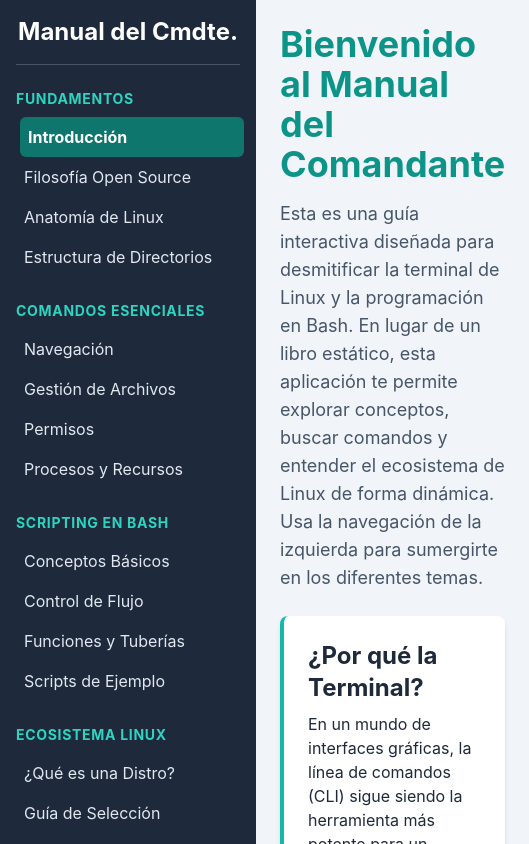
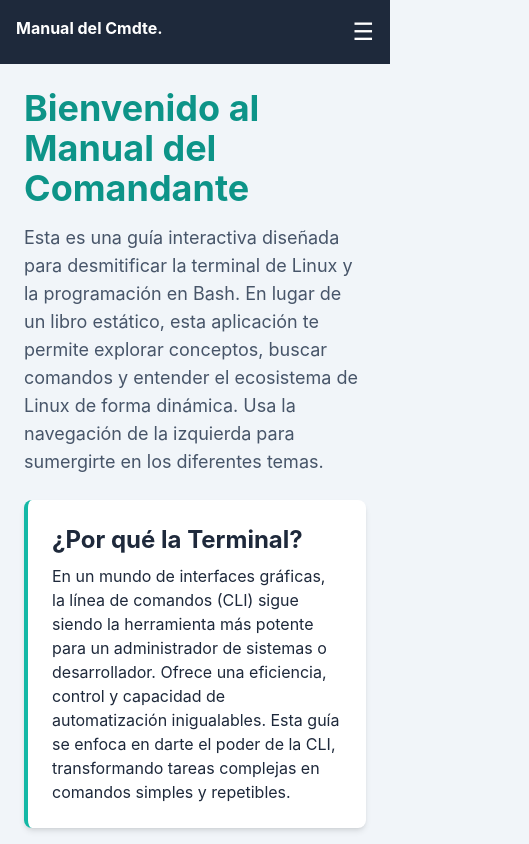
Before and after one commit to AlexielArdilla/manual-linux, a plain HTML site: page index.html in a window 390 px wide. Shown: the top 844 px of the page, 529 px wide, since content can reach past the window. Drawn offline with nearby package versions, Linux system fonts and the light colour scheme.

Commit message:
haciendola responsive

```diff
--- a/index.html
+++ b/index.html
@@ -31,11 +31,9 @@
             background-color: #0f766e; /* teal-700 */
             color: #ffffff;
             font-weight: 700;
-            transform: translateX(4px);
         }
         .nav-link:not(.active):hover {
             background-color: #374151; /* gray-700 */
-            transform: translateX(2px);
         }
         .content-section {
             display: none;
@@ -69,13 +67,28 @@
             height: 40vh;
             max-height: 400px;
         }
+        /* Estilos para la barra lateral responsiva */
+        .sidebar {
+            transition: transform 0.3s ease-in-out;
+        }
+        .sidebar-open {
+            transform: translateX(0) !important;
+        }
     </style>
 </head>
 <body class="bg-slate-100 text-slate-800">
 
-    <div class="flex min-h-screen">
+    <div class="relative min-h-screen md:flex">
+        <!-- Botón de menú para móvil -->
+        <div class="bg-slate-800 text-slate-100 flex justify-between md:hidden">
+            <a href="#" class="block p-4 text-white font-bold">Manual del Cmdte.</a>
+            <button id="mobile-menu-button" class="p-4 focus:outline-none focus:bg-slate-700">
+                <span class="text-white text-2xl">&#9776;</span> <!-- Hamburger Icon -->
+            </button>
+        </div>
+
         <!-- Barra de Navegación Lateral -->
-        <aside class="w-64 bg-slate-800 text-slate-200 p-4 flex-shrink-0 flex flex-col fixed h-full overflow-y-auto">
+        <aside id="sidebar" class="sidebar bg-slate-800 text-slate-200 w-64 space-y-6 py-7 px-2 absolute inset-y-0 left-0 transform -translate-x-full md:relative md:translate-x-0 z-30">
             <h1 class="text-2xl font-bold text-white mb-6 text-center border-b border-slate-600 pb-4">Manual del Cmdte.</h1>
             <nav id="main-nav" class="flex-grow">
                 <ul>
@@ -105,7 +118,7 @@
         </aside>
 
         <!-- Contenido Principal -->
-        <main class="ml-64 flex-1 p-6 md:p-10">
+        <main class="flex-1 p-6 md:p-10">
             <div id="content-container">
                 <!-- Sección de Introducción -->
                 <section id="introduccion" class="content-section">
@@ -410,7 +423,7 @@ fi</code></pre>
                     <h2 class="text-3xl font-bold mb-4">Guía de Selección de Distribuciones</h2>
                     <p class="text-slate-600 mb-6">La "mejor" distro no existe; la elección correcta depende de ti. Usa los filtros para encontrar la distro que mejor se adapte a tu perfil y explora el gráfico para comparar sus filosofías.</p>
 
-                    <div class="grid md:grid-cols-2 gap-8 items-center">
+                    <div class="grid lg:grid-cols-2 gap-8 items-center">
                         <div class="bg-white p-6 rounded-lg shadow-md">
                              <h3 class="text-xl font-bold text-center mb-4">Comparativa Filosófica</h3>
                             <div class="chart-container">
@@ -459,9 +472,24 @@ fi</code></pre>
 
 <script>
 document.addEventListener('DOMContentLoaded', () => {
+    const sidebar = document.getElementById('sidebar');
+    const mobileMenuButton = document.getElementById('mobile-menu-button');
     const navLinks = document.querySelectorAll('.nav-link');
     const contentSections = document.querySelectorAll('.content-section');
     const mainNav = document.getElementById('main-nav');
+
+    function openSidebar() {
+        sidebar.classList.add('sidebar-open');
+    }
+
+    function closeSidebar() {
+        sidebar.classList.remove('sidebar-open');
+    }
+
+    mobileMenuButton.addEventListener('click', (e) => {
+        e.stopPropagation();
+        sidebar.classList.toggle('sidebar-open');
+    });
 
     function updateContent(hash) {
         let targetHash = hash || window.location.hash || '#introduccion';
@@ -482,6 +510,11 @@ document.addEventListener('DOMContentLoaded', () => {
         }
         if (targetLink) {
             targetLink.classList.add('active');
+        }
+
+        // Cierra la barra lateral en móvil después de hacer clic en un enlace
+        if (window.innerWidth < 768) {
+            closeSidebar();
         }
     }
 
@@ -504,7 +537,7 @@ document.addEventListener('DOMContentLoaded', () => {
         new Chart(chartCtx, {
             type: 'radar',
             data: {
-                labels: ['Facilidad de Uso', 'Estabilidad', 'Control del Usuario', 'Software Reciente', 'Soporte Comunitario'],
+                labels: ['Facilidad de Uso', 'Estabilidad', 'Control', 'Software Reciente', 'Comunidad'],
                 datasets: [
                     {
                         label: 'Ubuntu',
```
